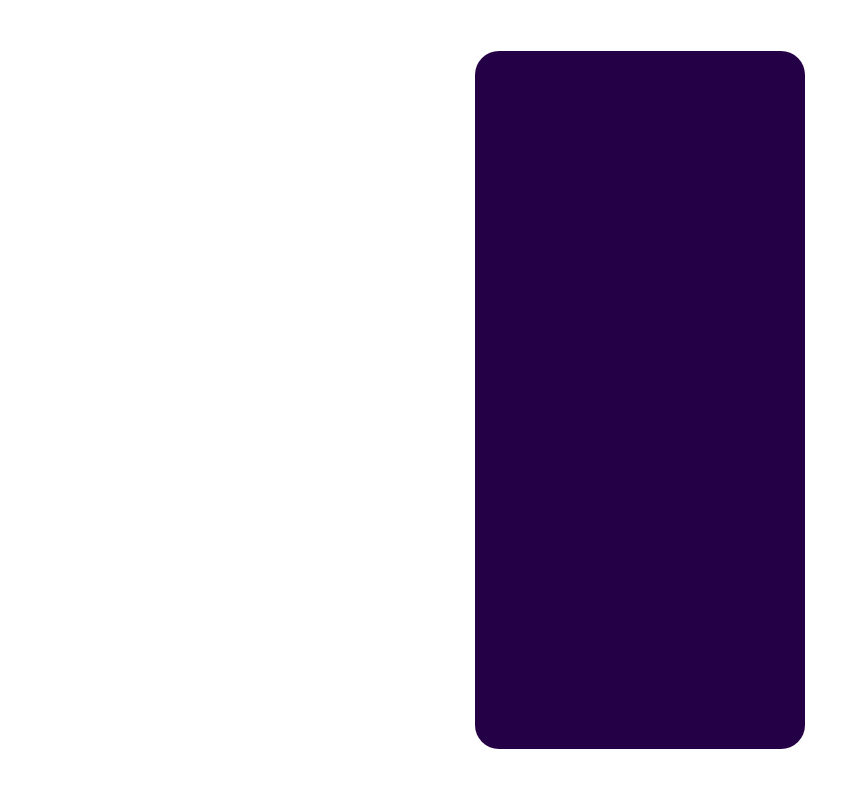
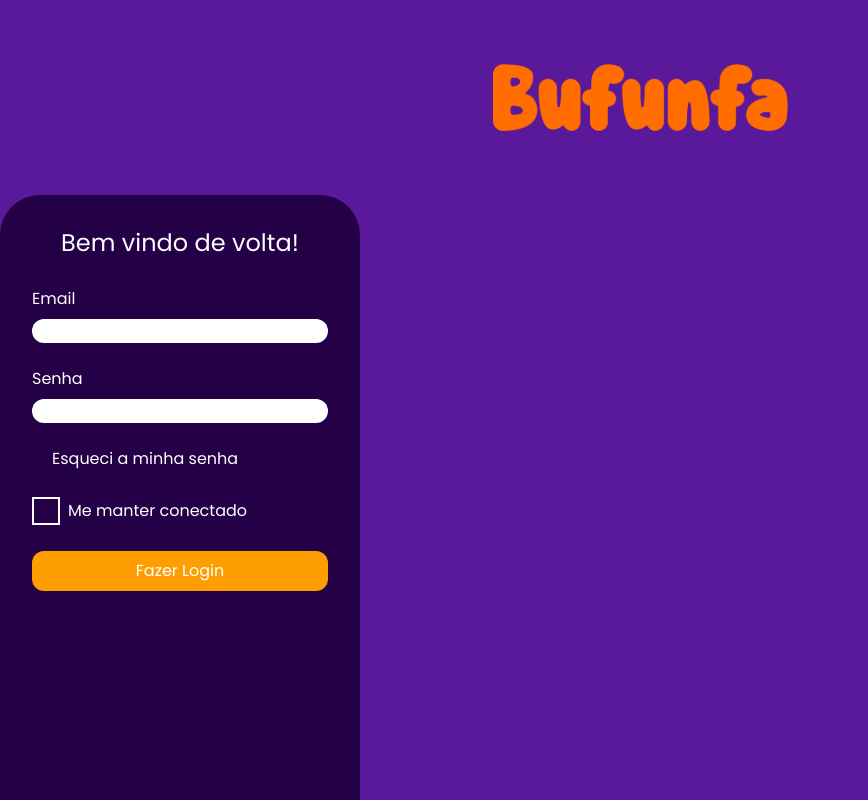
Before and after one commit to sergiofisio/projetoBufunfa-ceo, a React (Vite) app: page /login in a window 1280 px wide. Shown: the whole page, without its empty margins (0-868 px from the left). Built offline with nearby package versions, Linux system fonts and the light colour scheme.

Commit message:
atualizacoes login

```diff
--- a/package.json
+++ b/package.json
@@ -10,6 +10,7 @@
     "preview": "vite preview"
   },
   "dependencies": {
+    "@types/react-input-mask": "^3.0.3",
     "axios": "^1.5.0",
     "date-fns": "^2.30.0",
     "dotenv": "^16.3.1",
@@ -17,6 +18,7 @@
     "gerador-validador-cpf": "^5.0.2",
     "react": "^18.2.0",
     "react-dom": "^18.2.0",
+    "react-input-mask": "^2.0.4",
     "react-router-dom": "^6.16.0",
     "react-toastify": "^9.1.3",
     "yup": "^1.2.0"
--- a/src/App.tsx
+++ b/src/App.tsx
@@ -3,10 +3,9 @@ import Employee from "./components/employee/employee";
 import employee from "./assets/employee.svg";
 
 function App() {
-  const [showModal, setShowModal] = useState(true);
   return (
     <div className="w-screen h-screen bg-white flex items-center justify-center">
-      <div className="relative min-w-[20.625rem] min-h-[43.625rem] bg-purple rounded-3xl flex items-center justify-center"></div>
+      <div className="relative min-w-[22.5rem] min-h-[46.3rem] bg-purpleLight  flex items-center justify-center"></div>
     </div>
   );
 }
--- /dev/null
+++ b/src/components/DefaultHeader/DeafultHeader.tsx
@@ -0,0 +1,10 @@
+import logo from "../../assets/logo.svg";
+const DefaultHeader = () => {
+  return (
+    <div className={`flex items-center justify-center w-360 mt-16 mb-16`}>
+      <img src={logo} alt="logo" />
+    </div>
+  );
+};
+
+export default DefaultHeader;
--- a/src/components/button/button.tsx
+++ b/src/components/button/button.tsx
@@ -26,7 +26,7 @@ export default function Button({
           color === "purple"
             ? "bg-purple text-white border-purple hover:bg-white hover:text-purple"
             : color === "gold"
-            ? "bg-gold text-purple border-gold hover:bg-transparent hover:text-gold"
+            ? "bg-gold text-purple text-white border-gold hover:bg-transparent hover:text-gold"
             : "bg-transparent text-purple border-transparent hover:bg-purple hover:text-white"
         } rounded-xl border-2 `}
         type={type ? type : "button"}
--- a/src/components/input/input.tsx
+++ b/src/components/input/input.tsx
@@ -1,4 +1,5 @@
 import React from "react";
+
 import InputMask from "react-input-mask";
 
 export default function Input({
--- a/src/main.tsx
+++ b/src/main.tsx
@@ -1,10 +1,14 @@
-import React from 'react'
-import ReactDOM from 'react-dom/client'
-import App from './App.tsx'
-import './index.css'
+import React from "react";
+import ReactDOM from "react-dom/client";
+import App from "./App.tsx";
+import "./index.css";
+import { BrowserRouter } from "react-router-dom";
+import MainRoutes from "./routes.tsx";
 
-ReactDOM.createRoot(document.getElementById('root')!).render(
+ReactDOM.createRoot(document.getElementById("root")!).render(
   <React.StrictMode>
-    <App />
-  </React.StrictMode>,
-)
+    <BrowserRouter>
+      <MainRoutes />
+    </BrowserRouter>
+  </React.StrictMode>
+);
--- /dev/null
+++ b/src/pages/Login/index.tsx
@@ -0,0 +1,34 @@
+import DefaultHeader from "../../components/DefaultHeader/DeafultHeader";
+import Button from "../../components/button/button";
+import Input from "../../components/input/input";
+import { Link } from "react-router-dom";
+
+const Login = () => {
+  return (
+    <div className={`w-360 h-screen bg-purpleLight flex flex-col`}>
+      <DefaultHeader />
+      <div className={`w-[22.5rem] h-full rounded-t-[40px] bg-purple`}>
+        <h1 className={`w-full text-center text-2xl text-white mt-8`}>
+          Bem vindo de volta!
+        </h1>
+        <form className={`flex flex-col px-8 pt-7 gap-6`}>
+          <Input label={`Email`} />
+          <Input label={`Senha`} />
+          <Link to={"/"} className={`text-white pl-5`}>
+            Esqueci a minha senha
+          </Link>
+          <div className={`h-8 flex items-center`}>
+            <input
+              type="checkbox"
+              className={`h-7 w-7 bg-purple appearance-none border-2 border-white`}
+            />
+            <p className={`text-white ml-2`}>Me manter conectado</p>
+          </div>
+          <Button type={`submit`} color="gold" text="Fazer Login" />
+        </form>
+      </div>
+    </div>
+  );
+};
+
+export default Login;
--- /dev/null
+++ b/src/routes.tsx
@@ -0,0 +1,12 @@
+import { Route, Routes } from "react-router-dom";
+import Login from "./pages/Login";
+
+const MainRoutes = () => {
+  return (
+    <Routes>
+      <Route path="/login" element={<Login />} />
+    </Routes>
+  );
+};
+
+export default MainRoutes;
--- /dev/null
+++ b/src/utils/storage.ts
@@ -0,0 +1,15 @@
+export function setItem(key: string, value: string) {
+  sessionStorage.setItem(key, value);
+}
+
+export function getItem(key: string) {
+  return sessionStorage.getItem(key);
+}
+
+export function clear() {
+  sessionStorage.clear();
+}
+
+export function removeItem(key: string) {
+  sessionStorage.removeItem(key);
+}
--- a/tailwind.config.js
+++ b/tailwind.config.js
@@ -10,6 +10,7 @@ export default {
       colors: {
         purple: "#240046",
         gold: "#FF9E00",
+        purpleLight: "#5A189A",
       },
     },
   },
```
Also changed, not shown: src/services/api.ts (added), 2 other files (tests, documents, lock files or other folders).
